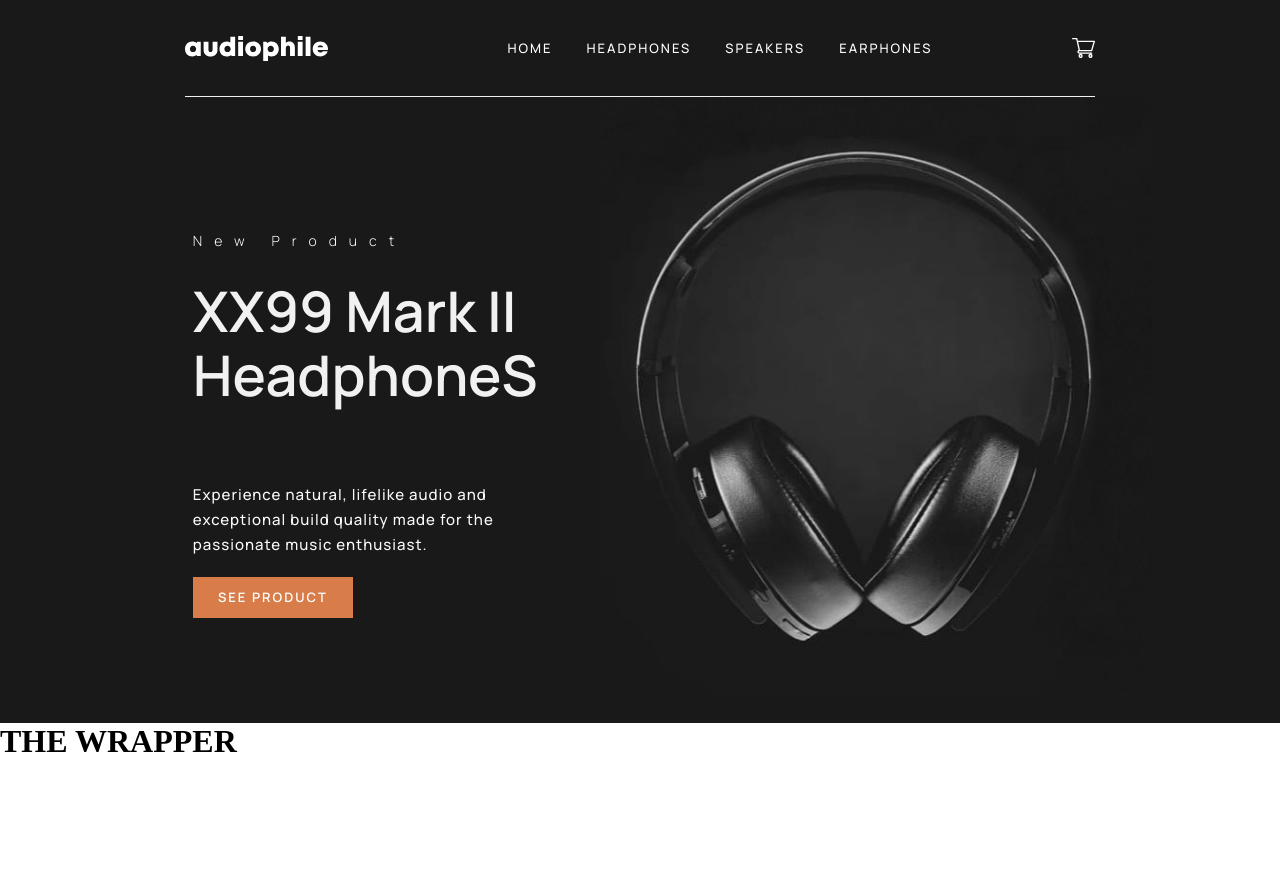
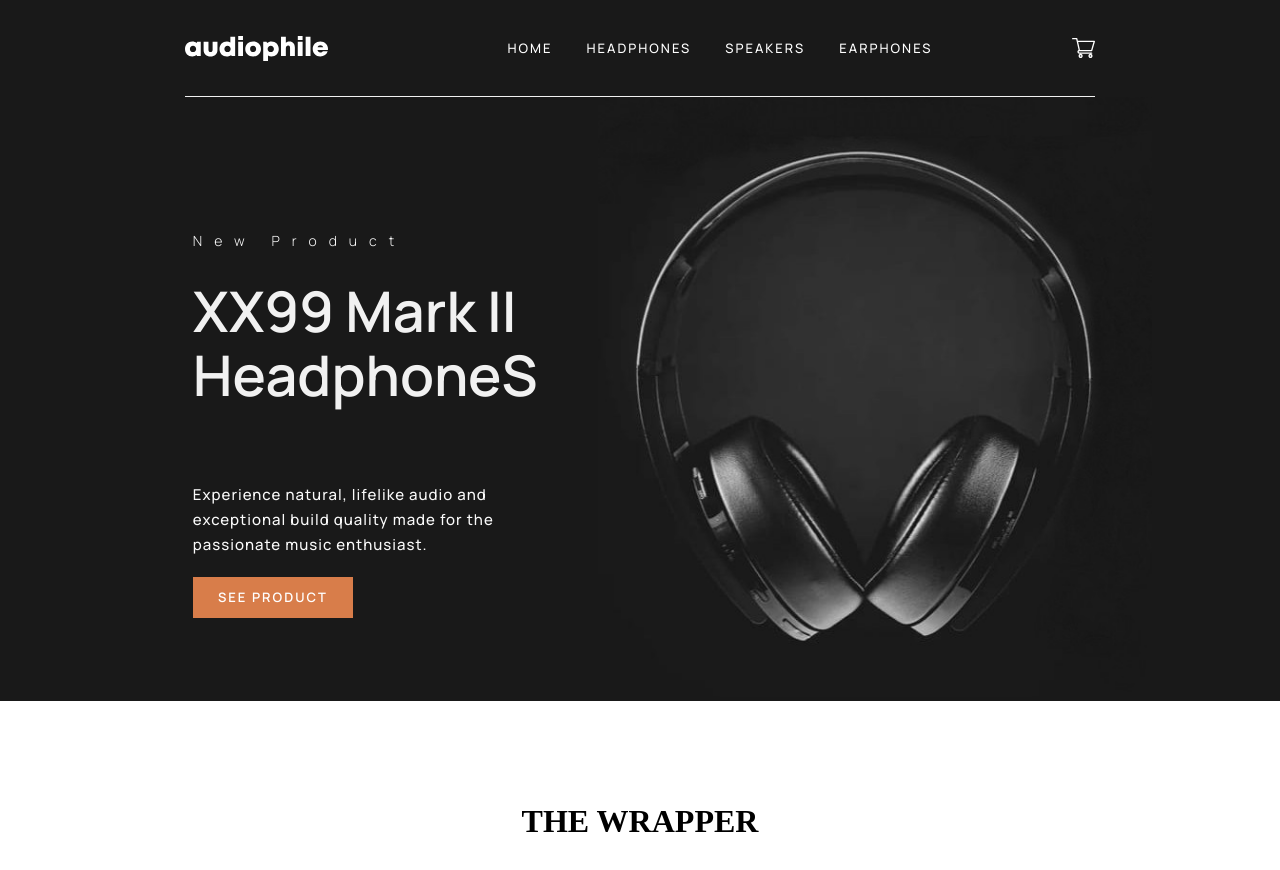
Before and after one commit to rAlexr/Audio-shop, a React (Create React App) app in the folder audio-shop/: page / in a window 1280 px wide. Shown: the top 870 px of the page. Built offline with nearby package versions, Linux system fonts and the light colour scheme.

Commit message:
update wrapper

```diff
--- a/audio-shop/src/Components/wrapper/wrapper.scss
+++ b/audio-shop/src/Components/wrapper/wrapper.scss
@@ -1,7 +1,10 @@
 @use "../../Assets/styles/style.scss" as *;
 
 .wrapper {
-    width: 100%;
-    height: 600px;
-    background-color: white;
+  background-color: $white;
+  padding: 80px 24px;
+  display: flex;
+  flex-direction: column;
+  justify-content: center;
+  align-items: center;
 }
```
